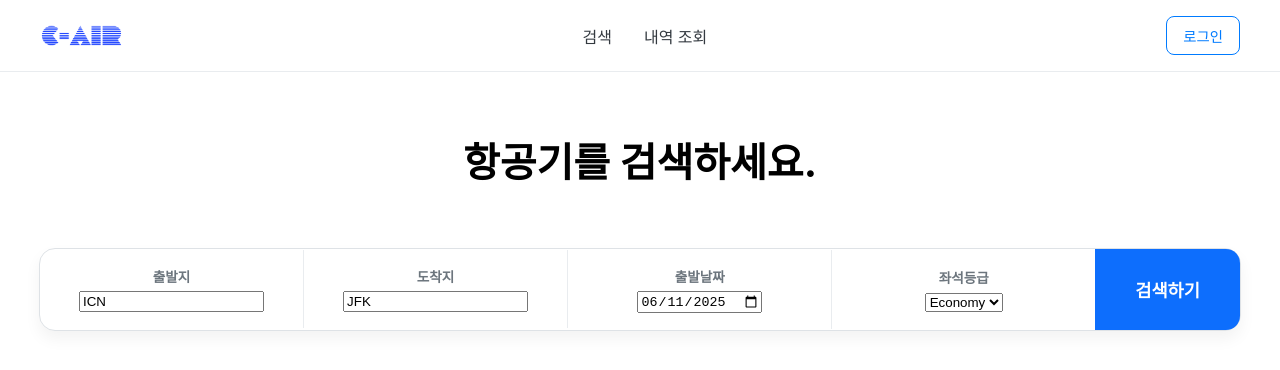
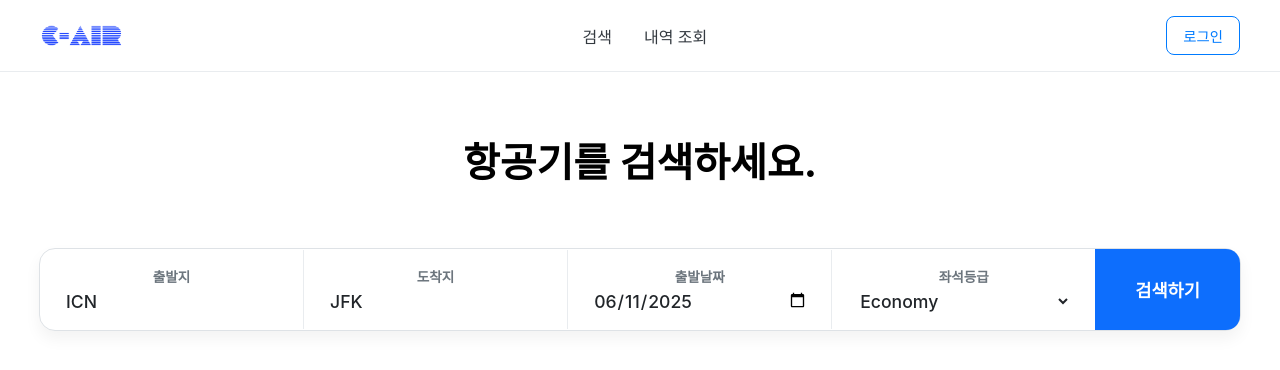
Before and after one commit to dongmin-dev/c-air, a React (Create React App) app in the folder frontend/: page /search in a window 1280 px wide. Shown: the top 370 px of the page. Built offline with nearby package versions, Linux system fonts and the light colour scheme.

Commit message:
feat(frontend): connect state to interactive search form and add styles

```diff
--- a/frontend/src/components/SearchForm.css
+++ b/frontend/src/components/SearchForm.css
@@ -1,5 +1,4 @@
 .search-form-wrapper {
-  /* Provides some spacing around the form */
   padding: 2rem 0;
 }
 
@@ -7,7 +6,7 @@
   max-width: 1200px;
   margin: 0 auto;
   display: flex;
-  align-items: center; /* Vertically aligns items in the middle */
+  align-items: center;
   background-color: #fff;
   border-radius: 16px;
   border: 1px solid #dee2e6;
@@ -15,11 +14,10 @@
 }
 
 .form-section {
-  flex: 1; /* Each section will take up equal space */
+  flex: 1;
   padding: 1rem 1.5rem;
-  border-right: 1px solid #e9ecef; /* Vertical line separator */
+  border-right: 1px solid #e9ecef;
   cursor: pointer;
-  transition: background-color 0.2s;
 }
 
 .form-section:hover {
@@ -34,14 +32,29 @@
   margin-bottom: 0.25rem;
 }
 
-.form-section .form-value {
+/* New style for our inputs and select dropdown */
+.form-input {
+  width: 100%;
+  border: none;
+  background-color: transparent;
   font-size: 1.1rem;
   font-weight: 500;
   color: #212529;
+  font-family: inherit; /* Ensure it uses the page's font */
+}
+
+/* Remove the default focus outline */
+.form-input:focus {
+  outline: none;
+}
+
+/* Specific styling for the date picker icon */
+input[type="date"]::-webkit-calendar-picker-indicator {
+  cursor: pointer;
 }
 
 .search-action-button {
-  background-color: #0d6efd; /* A vibrant blue */
+  background-color: #0d6efd;
   color: white;
   border: none;
   font-size: 1.1rem;
@@ -51,7 +64,6 @@
   border-bottom-right-radius: 14px;
   cursor: pointer;
   transition: background-color 0.2s;
-  /* Removes the border from the last form section */
   margin-left: -1px;
 }
 
--- a/frontend/src/pages/SearchPage.js
+++ b/frontend/src/pages/SearchPage.js
@@ -1,10 +1,9 @@
 import React, { useState, useEffect } from "react";
 import flightService from "../services/flightService";
-import SearchForm from "../components/SearchForm"; // Import the SearchForm component
-import "./SearchPage.css"; // We will create this CSS file later for page-level layout
+import SearchForm from "../components/SearchForm";
+import "./SearchPage.css";
 
 const SearchPage = () => {
-  // State to hold the search form inputs
   const [searchParams, setSearchParams] = useState({
     departureAirport: "ICN",
     arrivalAirport: "JFK",
@@ -12,20 +11,18 @@ const SearchPage = () => {
     seatClass: "ECONOMY",
   });
 
-  // State for the flight results, loading status, and errors
   const [flights, setFlights] = useState([]);
   const [isLoading, setIsLoading] = useState(false);
   const [error, setError] = useState("");
 
-  // This function is called when the user clicks the search button
   const handleSearch = async () => {
     setIsLoading(true);
     setError("");
-    console.log("Searching with params:", searchParams); // For debugging
+    console.log("Searching with params:", searchParams);
     try {
       const results = await flightService.searchFlights(searchParams);
       setFlights(results);
-      console.log("Search results:", results); // For debugging
+      console.log("Search results:", results);
     } catch (err) {
       setError("Failed to fetch flights. Please try again later.");
     } finally {
@@ -38,7 +35,11 @@ const SearchPage = () => {
       <div className="search-page-title-container">
         <h1>항공기를 검색하세요.</h1>
       </div>
-      <SearchForm params={searchParams} onSearch={handleSearch} />
+      <SearchForm
+        params={searchParams}
+        setParams={setSearchParams} /* Pass the state setter function */
+        onSearch={handleSearch}
+      />
       {/* We will add the <SearchResults /> component here in a later step */}
     </div>
   );
```
